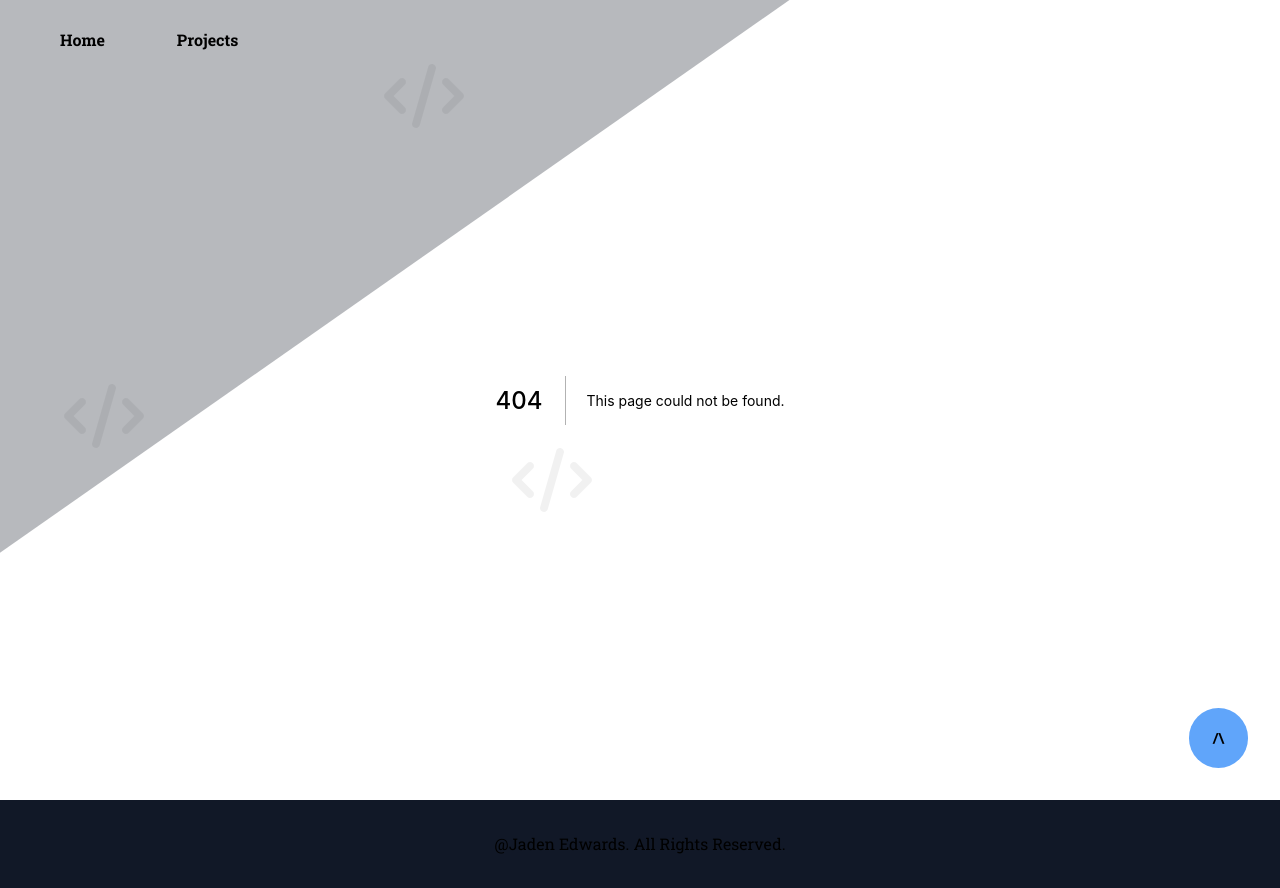
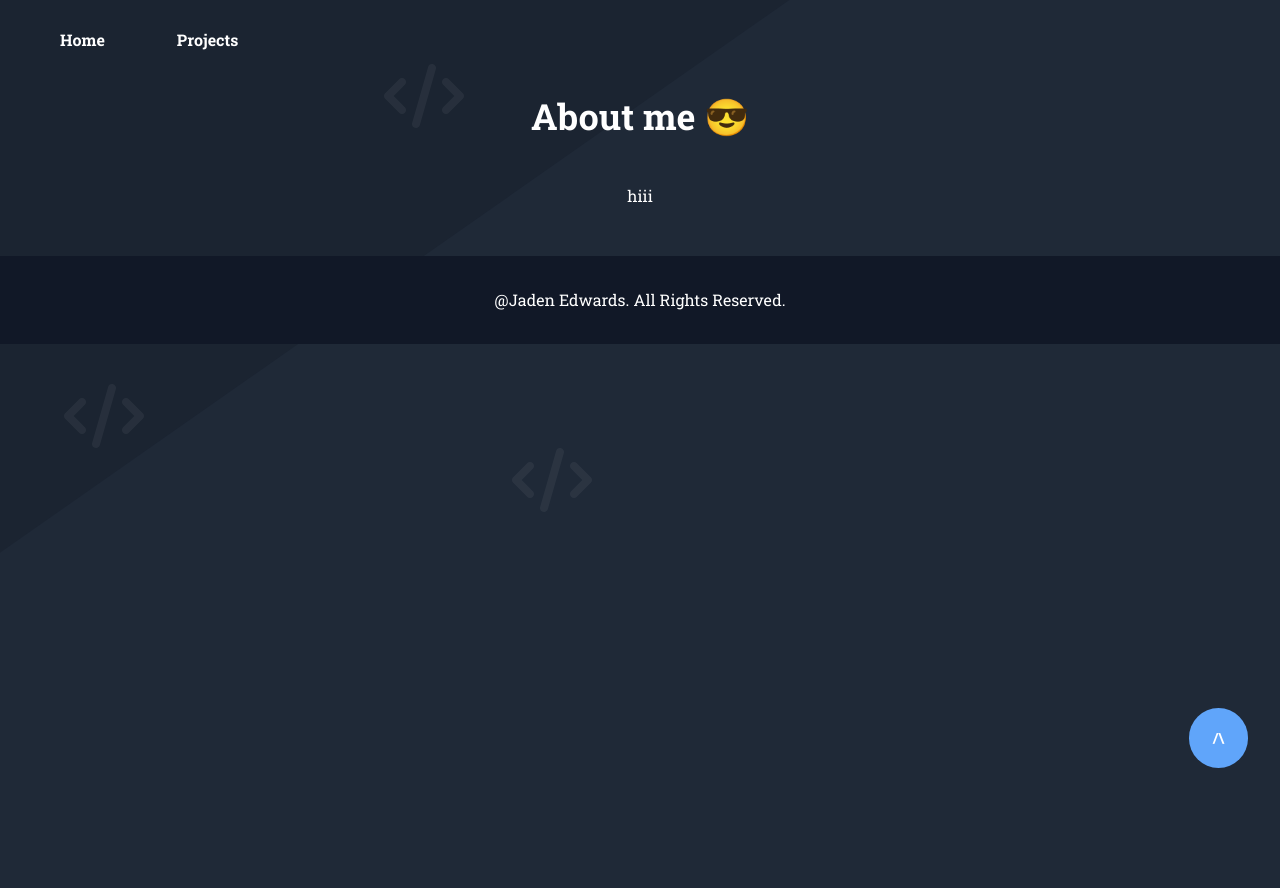
Before and after one commit to jadenet/portfolio, a Next.js app: page /about in a window 1280 px wide. Before the commit this address had no page. After the commit the page ends 800 px from the top, so only its background shows below. Built offline with nearby package versions, Linux system fonts and the light colour scheme.

Commit message:
Add about page

```diff
--- /dev/null
+++ b/pages/about.tsx
@@ -0,0 +1,13 @@
+function About() {
+    return (
+        <>
+            <h1 className="mt-24 text-4xl font-bold text-center">About me 😎</h1>
+
+            <section className="flex flex-col gap-6 items-center my-12">
+                hiii
+            </section>
+        </>
+    )
+}
+
+export default About
```
